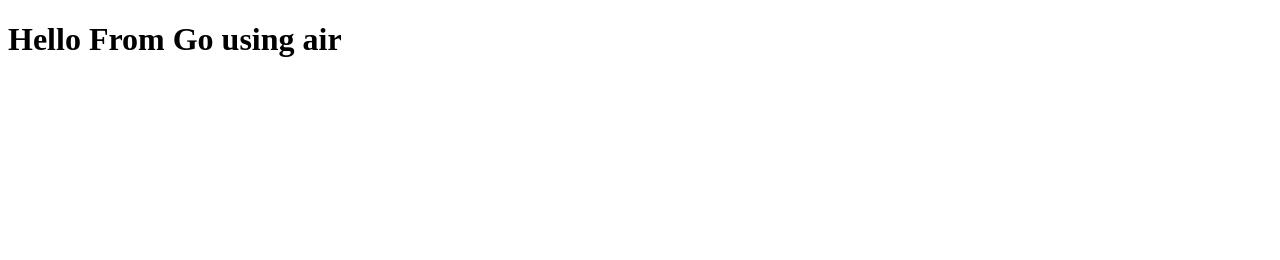
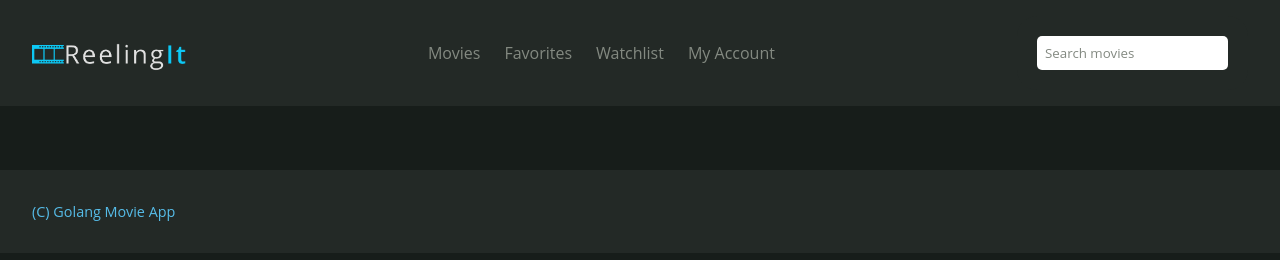
Before and after one commit to Cesar90/golang-movie-app, a plain HTML site: page public/index.html in a window 1280 px wide. Drawn offline with Linux system fonts and the light colour scheme.

Commit message:
HTML in HomePage

```diff
--- a/public/index.html
+++ b/public/index.html
@@ -4,11 +4,41 @@
 <head>
     <meta charset="UTF-8">
     <meta name="viewport" content="width=device-width, initial-scale=1.0">
-    <title>Hello from Go</title>
+    <title>Golang Movie App</title>
+    <link rel="stylesheet" href="styles.css" />
+    <link rel="manifest" href="app.webmanifest">
+    <link rel="icon" href="images/icon.png">
 </head>
 
 <body>
-    <h1>Hello From Go using air</h1>
+    <header>
+        <img src="images/logo.png" height="35" alt="ReelingIT">
+        <nav>
+            <ul>
+                <li>
+                    <a class="navlink" href="/">Movies</a>
+                </li>
+                <li>
+                    <a class="navlink" href="/account/favorites">Favorites</a>
+                </li>
+                <li>
+                    <a class="navlink" href="/account/watchlist">Watchlist</a>
+                </li>
+                <li>
+                    <a class="navlink" href="/account/">My Account</a>
+                </li>
+            </ul>
+        </nav>
+        <div>
+            <form action="app.search(event)">
+                <input type="search" placeholder="Search movies">
+            </form>
+        </div>
+    </header>
+    <main></main>
+    <footer>
+        <p>(C) Golang Movie App</p>
+    </footer>
 </body>
 
 </html>
```
